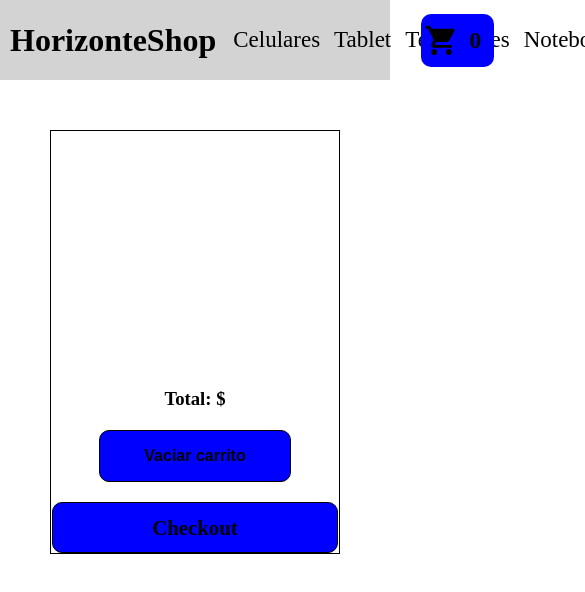
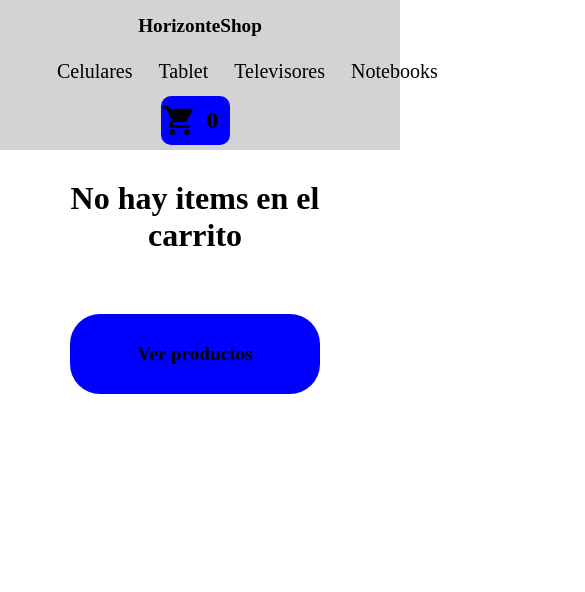
Before and after one commit to GianComunello/EntregaFinal-React-ComunelloGian, a React (Vite) app: page /cart in a window 390 px wide. Shown: the top 592 px of the page, 585 px wide, since content can reach past the window. Built offline with nearby package versions, Linux system fonts and the light colour scheme.

Commit message:
Agrego responsive

```diff
--- a/src/componentes/Cart/Cart.jsx
+++ b/src/componentes/Cart/Cart.jsx
@@ -1,15 +1,25 @@
-import { useContext } from "react"
+import { useContext , useEffect, useState } from "react"
 import { CartContext } from "../../context/cartContext"
 import { Link } from "react-router-dom"
 import style from "./Cart.module.css"
-import CartItem from "../CartItem/CartItem"
+import { getProducts } from "../../../asyncMock"
 
-export default function Cart() {
-    const {cart, limpiarCarrito, totalCantidad, total }=useContext(CartContext)
-    if(totalCantidad === 0){
+export default function Cart () {
+    const {cart, limpiarCarrito, totalCantidad, total, eliminarItem}=useContext(CartContext)
+    const [productos, setProductos] = useState(null)
+
+    useEffect(()=>{
+        getProducts().then(response=>{
+            setProductos(response)
+        }).catch(error=>{
+            console.error(error)
+        })
+    },[])
+
+    if(cart.length === 0){
         return(
-            <div>
-                <h1>No hay items en el carrito</h1>
+            <div className={style.contenedorSinItems}>
+                <h1 className={style.noHayItems}>No hay items en el carrito</h1>
                 <Link to="/" className={style.volverProductos}>Ver productos</Link>
             </div>
         )
@@ -17,7 +27,15 @@ export default function Cart() {
   return (
     <div className={style.cuerpo}>
     <div className={style.carritoContenedor}>
-        {cart.map(p=> <CartItem key={p.id} {...p}/>)}
+        {cart.map(p=>
+            <div key={p.id} className={style.contenedorCartItem}>
+            <img src={p.img} alt={p.nombre}/>
+            <h2 className={style.nombreCartItem}>{p.nombre}</h2>
+            <h3>Precio: {p.precio}</h3>
+            <h3>Cantidad:</h3>
+            <h3>Categoria: {p.categoria}</h3>
+            <button className={style.botonEliminarDelCarrito} onClick={() => eliminarItem(p.id)}>X</button>
+            </div>)}
         <h3 className={style.total}>Total: ${total}</h3>
         <button onClick={()=> limpiarCarrito()} className={style.botonVaciarCarrito}>Vaciar carrito</button>
         <Link to='/checkout'className={style.botonCheckout} >Checkout</Link>
--- a/src/componentes/Cart/Cart.module.css
+++ b/src/componentes/Cart/Cart.module.css
@@ -1,7 +1,6 @@
 .carritoContenedor{
-   border: 1px solid black;
     width: 90%;
-    min-height:50vh;
+    min-height:30vh;
     display:flex;
     flex-direction:column;
     align-items:center;
@@ -43,3 +42,70 @@
     display:flex;
     justify-content:center;
 }
+.contenedorCartItem{
+    display:flex;
+    margin:10px;
+    justify-content:space-between;
+    align-items:center;
+    width: 90%;
+    min-height:10vh;
+    background-color:grey;
+    border-radius:20px;
+    -webkit-border-radius:20px;
+    -moz-border-radius:20px;
+    -ms-border-radius:20px;
+    -o-border-radius:20px;
+}
+.botonEliminarDelCarrito{
+    padding:1.2em;
+    background-color:red;
+    margin-right:20px;
+    font-weight:bold;
+}
+.nombreCartItem{
+    font-size: 1.3em;
+}
+.contenedorCartItem img{
+    height: 5em;
+    width: 5em;
+    margin:10px;
+    margin-left:20px;
+}
+.contenedorSinItems{
+    display:flex;
+    flex-direction:column;
+    align-items:center;
+
+}
+.noHayItems{
+    text-align:center;
+    margin:30px;
+}
+.volverProductos{
+    font-size:1.2em;
+    padding:1.5em;
+    width: 10em;
+    background-color:blue;
+    border-radius:30px;
+    -webkit-border-radius:30px;
+    -moz-border-radius:30px;
+    -ms-border-radius:30px;
+    -o-border-radius:30px;
+    color:black;
+    font-weight:bold;
+    text-decoration:none;
+    margin:30px;
+    display:flex;
+   justify-content:center;
+    align-items:center;
+}
+@media (max-width:880px){
+    .contenedorCartItem{
+flex-direction:column;
+padding:10px;
+width:50%;
+    }
+    .contenedorCartItem h3{
+        margin:5px;
+    }
+}
--- a/src/componentes/CartWidget/CartWidget.jsx
+++ b/src/componentes/CartWidget/CartWidget.jsx
@@ -1,10 +1,13 @@
 import ShoppingCartIcon from '@mui/icons-material/ShoppingCart';
 import style from "./CartWidget.module.css"
+import { useContext } from 'react';
+import { CartContext } from '../../context/cartContext';
 
 export default function CartWidget() {
+  const {cart}=useContext(CartContext)
   return (
     <div className={style.iconoCarrito}>
-    <ShoppingCartIcon color="inherit" fontSize="large"/> <h2>0</h2>
+    <ShoppingCartIcon color="inherit" fontSize="large"/> <h2>{cart.length}</h2>
     </div>
   )
 }
--- a/src/componentes/CartWidget/CartWidget.module.css
+++ b/src/componentes/CartWidget/CartWidget.module.css
@@ -13,3 +13,9 @@
 .iconoCarrito h2{
 margin:10px;
 }
+@media (max-width:880px){
+    .iconoCarrito{
+        padding:1px;
+        margin-right:10px;
+    }
+}
--- a/src/componentes/ItemDetail/ItemDetail.jsx
+++ b/src/componentes/ItemDetail/ItemDetail.jsx
@@ -15,7 +15,7 @@ export default function ItemDetail({nombre,precio,img,categoria,descripcion,stoc
   const funcionAgregar=(cantidad)=>{
   setCantidadAgregada(cantidad)
 const item={
-  id,nombre,precio
+  id,nombre,precio,img,categoria
 }
 agregarItem(item,cantidad)
   }
--- a/src/componentes/NavBar/Navbar.module.css
+++ b/src/componentes/NavBar/Navbar.module.css
@@ -21,14 +21,39 @@
     color:black;
 
 }
+.ulNav{
+    width: 80%;
+}
 .ulNav li{
     font-size:23px;
     text-decoration: none;
     color:black;
     cursor:pointer;
     padding:7px;
+    margin:20px;
 }
 .ulNav li:hover{
     font-size:25px;
     font-weight:bold;
 }
+@media (max-width:880px){
+    .navContainer h1{
+        font-size:1.2em;
+    }
+    .ulNav{
+        width: 80%;
+    }
+    .ulNav li{
+        font-size:20px;
+        padding:3px;
+        margin:10px;
+    }
+    .ulNav li:hover{
+        font-size:20px;
+    }
+    .navContainer{
+flex-direction:column;
+height: auto;
+padding:5px;
+    }
+}
```
